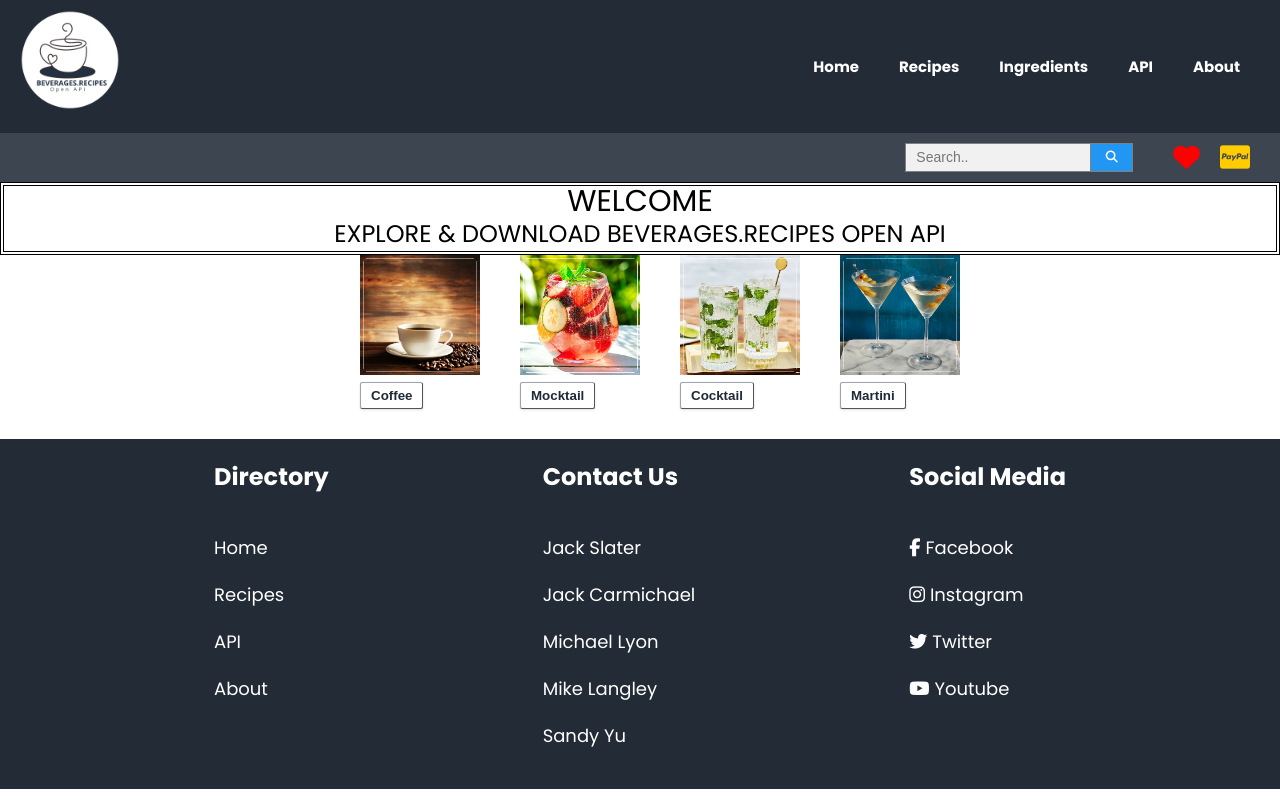
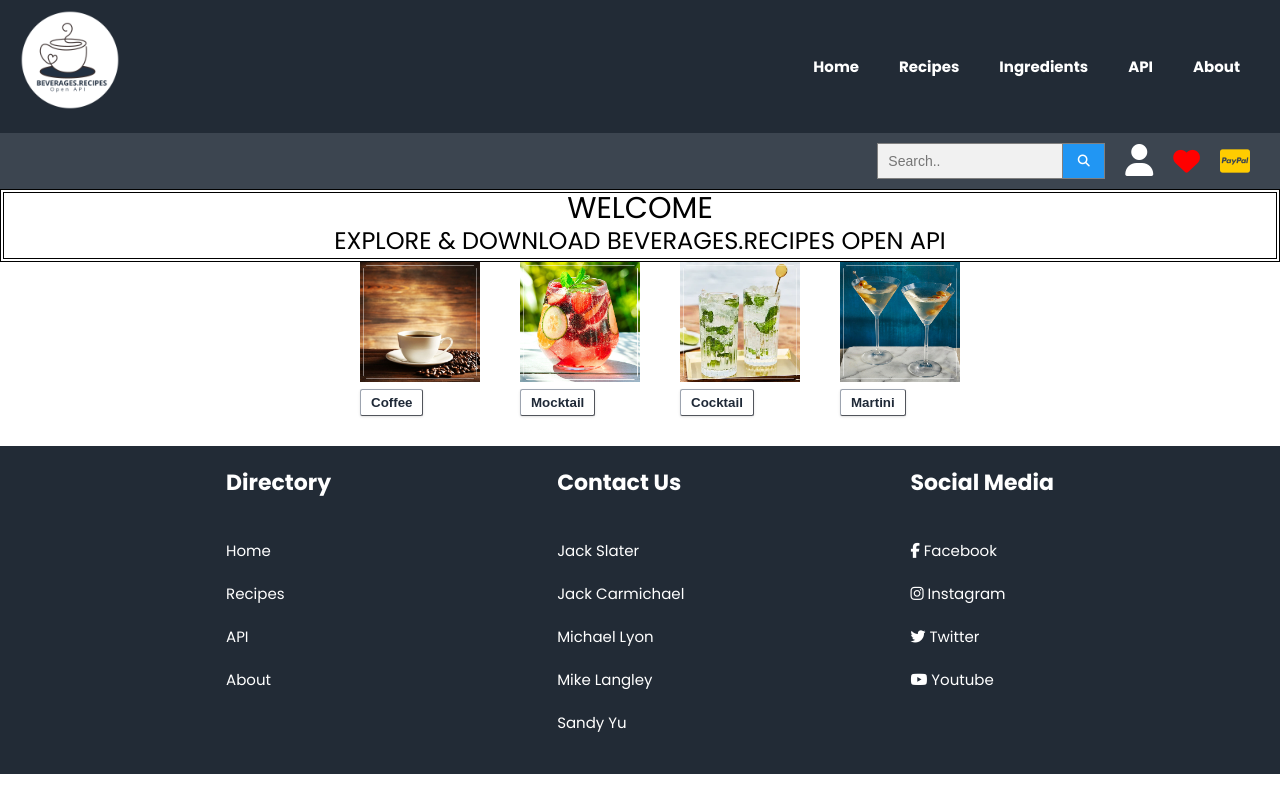
Before and after one commit to JackSlater99/Beverages.Recipes-API, a React (Create React App) app in the folder front-end/capstone/: page / in a window 1280 px wide. Built offline with nearby package versions, Linux system fonts and the light colour scheme; no server answers.

Commit message:
font set to rem

```diff
--- a/front-end/capstone/src/components/AuthComponents/LoginButton.js
+++ b/front-end/capstone/src/components/AuthComponents/LoginButton.js
@@ -8,7 +8,7 @@ const LoginButton = () => {
     return(
 
       <FAUser
-      className=""
+      className="fa fa-user fa-2x"
       onClick={() => loginWithRedirect()}
     />
     )
--- a/front-end/capstone/src/components/footer/Footer.js
+++ b/front-end/capstone/src/components/footer/Footer.js
@@ -68,8 +68,8 @@ const Row = styled.div`
 
 const FooterLink = styled.a`
   color: #fff;
-  margin-bottom: 20px;
-  font-size: 18px;
+  margin-bottom: 2rem;
+  font-size: 1.5rem;
   text-decoration: none;
   &:hover {
     color: #f95959;
@@ -78,7 +78,7 @@ const FooterLink = styled.a`
 `;
 
 const Heading = styled.p`
-  font-size: 24px;
+  font-size: 2.2rem;
   color: #fff;
   margin-bottom: 40px;
   font-weight: bold;
```
